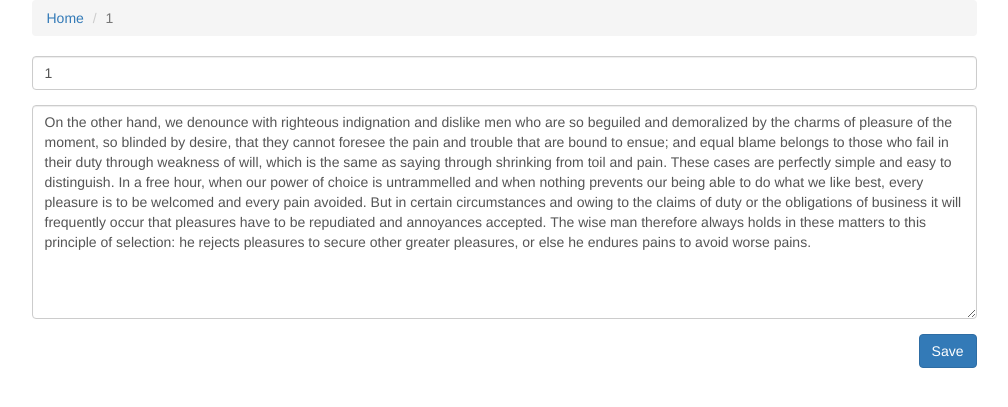
After one commit to dewang-mistry/Graphite, a Flask app: a page that uses templates/notebook-edit.html in a window 1280 px wide. The commit adds this page. Shown: the top 407 px of the page, without its empty margins (136-1144 px from the left). Run offline with Flask 2, Linux system fonts and the light colour scheme; some libraries are stand-ins or nearby versions.

Commit message:
Add notebook edit functionality

```diff
--- a/app.py
+++ b/app.py
@@ -1,4 +1,4 @@
-from flask import Flask, render_template
+from flask import Flask, render_template, request
 from flask.ext.script import Manager
 from flask_bootstrap import Bootstrap
 
@@ -6,14 +6,35 @@ app = Flask(__name__)
 manager = Manager(app)
 bootstrap = Bootstrap(app)
 
-@app.route('/')
-def index():
+@app.route('/', defaults={'notebook': None})
+@app.route('/<notebook>', methods=['GET', 'POST'])
+def index(notebook):
     #return '<h1>Hello World!</h1>'
-    content = """
-    	On the other hand, we denounce with righteous indignation and dislike men who are so beguiled and demoralized by the charms of pleasure of the moment, so blinded by desire, that they cannot foresee the pain and trouble that are bound to ensue; and equal blame belongs to those who fail in their duty through weakness of will, which is the same as saying through shrinking from toil and pain. These cases are perfectly simple and easy to distinguish. In a free hour, when our power of choice is untrammelled and when nothing prevents our being able to do what we like best, every pleasure is to be welcomed and every pain avoided. But in certain circumstances and owing to the claims of duty or the obligations of business it will frequently occur that pleasures have to be repudiated and annoyances accepted. The wise man therefore always holds in these matters to this principle of selection: he rejects pleasures to secure other greater pleasures, or else he endures pains to avoid worse pains.
-    """
-    return render_template('index.html', title='Hello World!', content=content)
+    if notebook == None:
+    	notebooks = [];
+    	notebooks.append({'name':'Designer', 'url':'designer', 'desc':'This is some notebook description. Maybe the first sentence.'})
+    	notebooks.append({'name':'Developer', 'url':'developer', 'desc':'This is some notebook description. Maybe the first sentence.'})
+    	notebooks.append({'name':'Data Scientist', 'url':'data-science', 'desc':'This is some notebook description. Maybe the first sentence.'})
 
+    	return render_template('index.html', notebooks=notebooks)
+    else:
+		content = """On the other hand, we denounce with righteous indignation and dislike men who are so beguiled and demoralized by the charms of pleasure of the moment, so blinded by desire, that they cannot foresee the pain and trouble that are bound to ensue; and equal blame belongs to those who fail in their duty through weakness of will, which is the same as saying through shrinking from toil and pain. These cases are perfectly simple and easy to distinguish. In a free hour, when our power of choice is untrammelled and when nothing prevents our being able to do what we like best, every pleasure is to be welcomed and every pain avoided. But in certain circumstances and owing to the claims of duty or the obligations of business it will frequently occur that pleasures have to be repudiated and annoyances accepted. The wise man therefore always holds in these matters to this principle of selection: he rejects pleasures to secure other greater pleasures, or else he endures pains to avoid worse pains."""
+		if request.method == 'POST':
+			#print(request.form['title'])
+			#print(request.form['content'].split('\r\n'))
+			return render_template('notebook.html', title=notebook, content=content)
+		else:
+			mode = request.args.get('m')
+
+			if mode == None:
+				return render_template('notebook.html', title=notebook, content=content)
+			else:
+				return render_template('notebook-edit.html', title=notebook, content=content)
+
+
+@app.route('/notebook/<notebook_name>')
+def notebook(notebook_name):
+	return render_template('index.html', title=notebook_name, content=notebook_name)
 
 if __name__ == '__main__':
     #app.run(debug=True)
--- /dev/null
+++ b/templates/notebook-edit.html
@@ -0,0 +1,27 @@
+{% extends "bootstrap/base.html" %}
+
+{% block title %}{{title}}{% endblock %}
+
+{% block content %}
+	<div class="container">
+		<div class="row">
+			<div class="col-md-10 col-md-offset-1">
+				<ol class="breadcrumb">
+		  			<li><a href="/">Home</a></li>
+		  			<li class="active">{{title}}</li>
+				</ol>
+				<form action="" method="POST">
+					<div class="form-group">
+    					<input name="title" type="text" class="form-control" id="notebookTitle" placeholder="Enter title" value="{{title}}">
+  					</div>
+  					<div class="form-group">
+						<textarea name="content" class="form-control" placeholder="Notebook content" rows="10">{{content}}</textarea>
+					</div>
+					<div class="form-group">
+  						<button type="submit" class="btn btn-primary pull-right">Save</button>
+  					</div>
+				</form>
+			</div>
+		</div>
+	</div>
+ {% endblock %}
```
Also changed, not shown: templates/index.html (+16 -13 lines), templates/notebook.html (added, +26 -0 lines).
